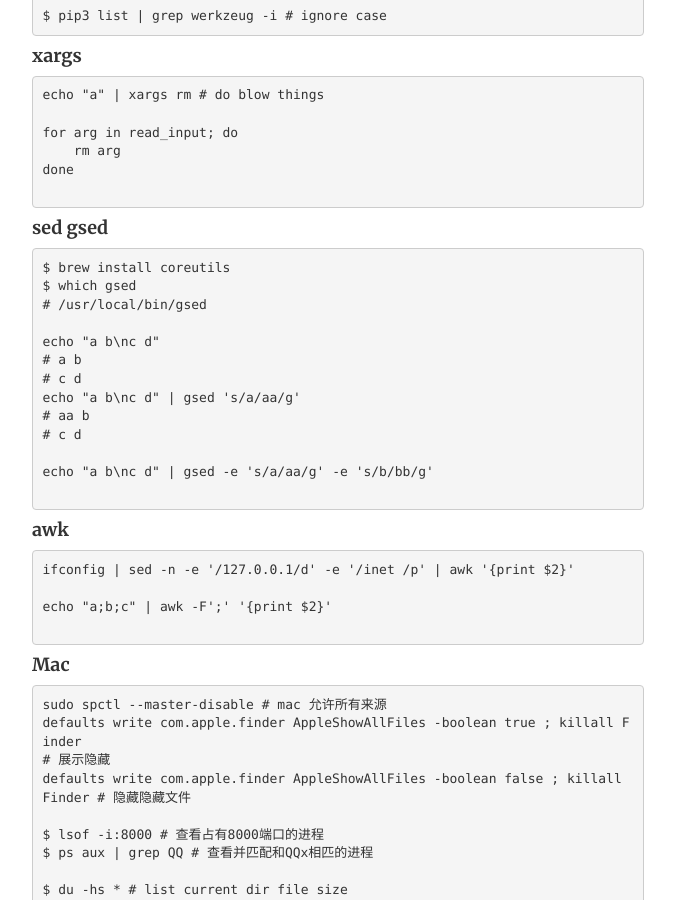
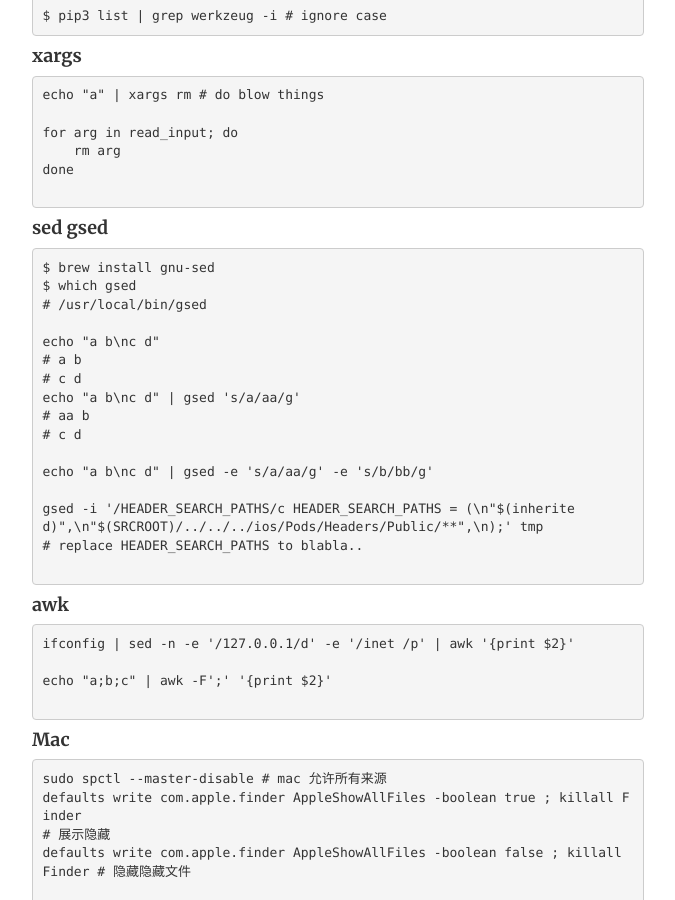
Before and after one commit to FaiChou/faichou.github.io, a Jekyll site: the page built from _posts/2018-06-22-shell.md, in a window 1280 px wide and 900 px high, scrolled down 3654 px. Shown: the whole window, without its empty margins (302-977 px from the left). Built offline with Jekyll 4.4.1, drawn with Linux system fonts in a browser that asks for light colours; comment, search, counter and statistics services are not loaded.

Commit message:
update post

````diff
--- a/_posts/2018-06-22-shell.md
+++ b/_posts/2018-06-22-shell.md
@@ -181,7 +181,7 @@ done
 #### sed gsed
 
 ```bash
-$ brew install coreutils
+$ brew install gnu-sed
 $ which gsed
 # /usr/local/bin/gsed
 
@@ -193,6 +193,9 @@ echo "a b\nc d" | gsed 's/a/aa/g'
 # c d
 
 echo "a b\nc d" | gsed -e 's/a/aa/g' -e 's/b/bb/g'
+
+gsed -i '/HEADER_SEARCH_PATHS/c HEADER_SEARCH_PATHS = (\n"$(inherited)",\n"$(SRCROOT)/../../../ios/Pods/Headers/Public/**",\n);' tmp
+# replace HEADER_SEARCH_PATHS to blabla..
 
 ```
 
````
